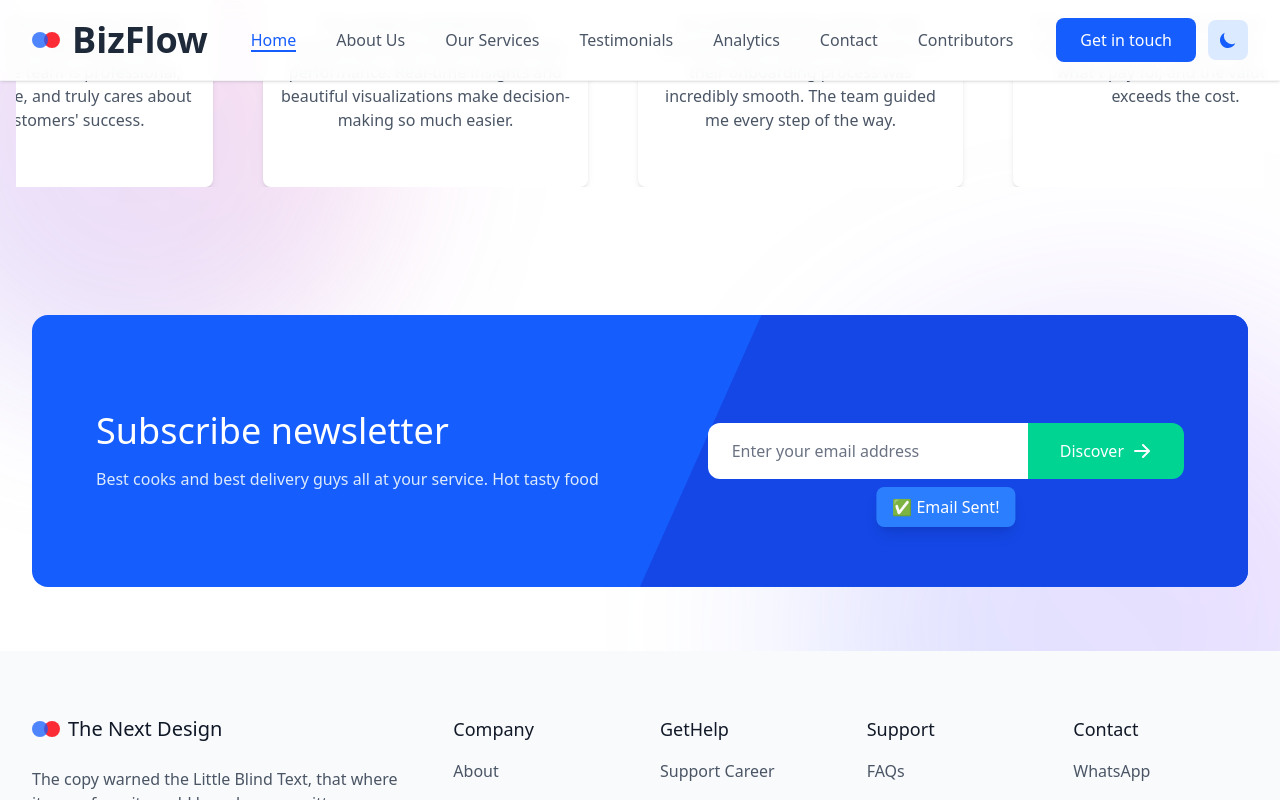
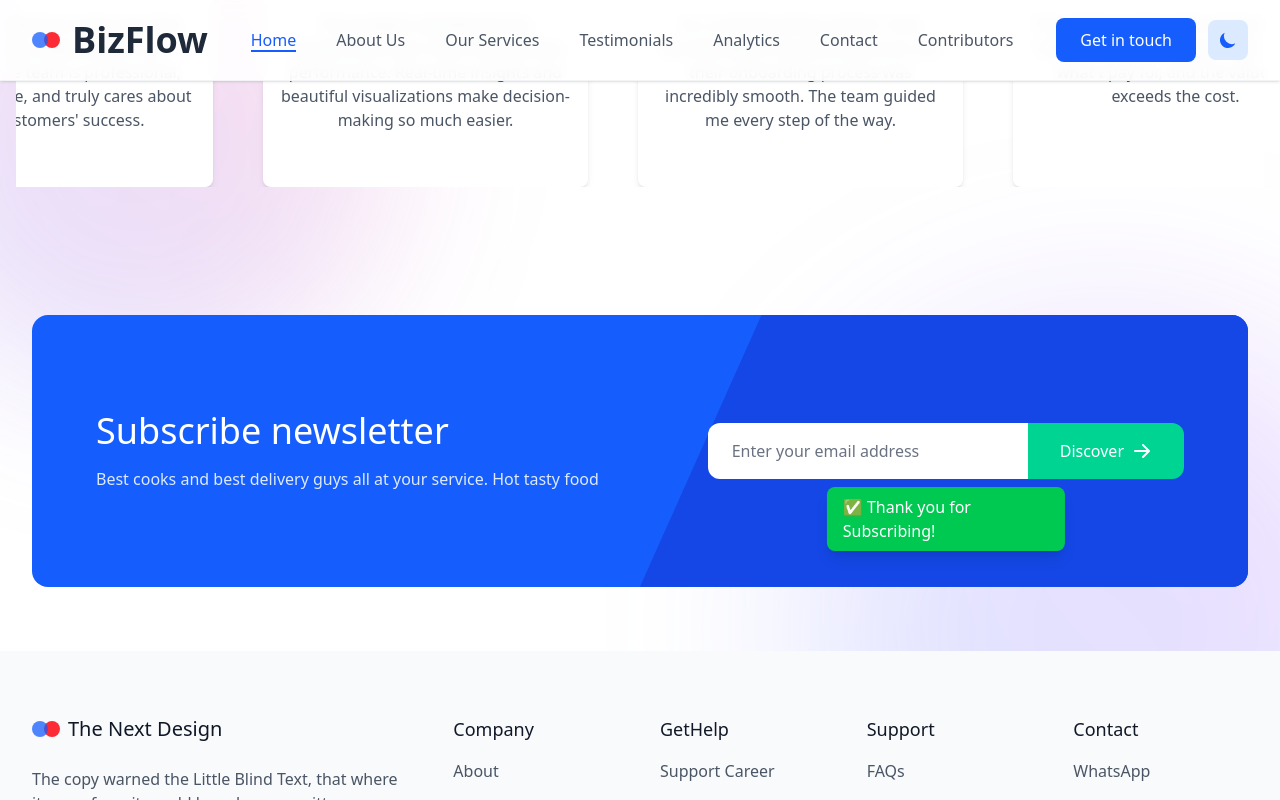
Before and after one commit to kanishka-commits/BizFlow, a React (Vite) app: page / in a window 1280 px wide. Both pictures are taken after typing "name@example.com" into the empty fields and a click on the button "Discover". Shown: the part 5386-6186 px from the top of the page. Built offline with nearby package versions, Linux system fonts and the light colour scheme.

Commit message:
Update NewsletterSection.jsx

```diff
--- a/src/components/NewsletterSection.jsx
+++ b/src/components/NewsletterSection.jsx
@@ -7,9 +7,9 @@ const NewsletterSection = () => {
   const [email, setEmail] = useState('')
   const [showPopup, setShowPopup] = useState(false)
   const [error, setError] = useState('')
+  const [registeredEmails, setRegisteredEmails] = useState([]) // store registered emails
 
   const validateEmail = (email) => {
-    // simple regex for valid email
     const regex = /^[^\s@]+@[^\s@]+\.[^\s@]+$/
     return regex.test(email)
   }
@@ -27,6 +27,14 @@ const NewsletterSection = () => {
       return
     }
 
+    // Check if email already exists
+    if (registeredEmails.includes(email.toLowerCase())) {
+      setError('⚠ This email is already registered.')
+      return
+    }
+
+    // If new email, add it
+    setRegisteredEmails([...registeredEmails, email.toLowerCase()])
     setError('')
     console.log('Email submitted:', email)
 
@@ -80,7 +88,6 @@ const NewsletterSection = () => {
                 onSubmit={handleSubmit}
                 className="flex flex-col sm:flex-row gap-4 sm:gap-0 relative"
               >
-
                 <motion.input
                   variants={fadeIn('right', 0.7)}
                   type="email"
@@ -125,9 +132,9 @@ const NewsletterSection = () => {
                       animate={{ opacity: 1, y: 0 }}
                       exit={{ opacity: 0, y: 10 }}
                       transition={{ duration: 0.3 }}
-                      className="absolute top-full left-1/2 -translate-x-1/2 mt-2 bg-blue-500 text-white px-4 py-2 rounded-lg shadow-lg"
+                      className="absolute top-full left-1/2 -translate-x-1/2 mt-2 bg-green-500 text-white px-4 py-2 rounded-lg shadow-lg"
                     >
-                      ✅ Email Sent!
+                      ✅ Thank you for Subscribing!
                     </motion.div>
                   )}
                 </AnimatePresence>
```
